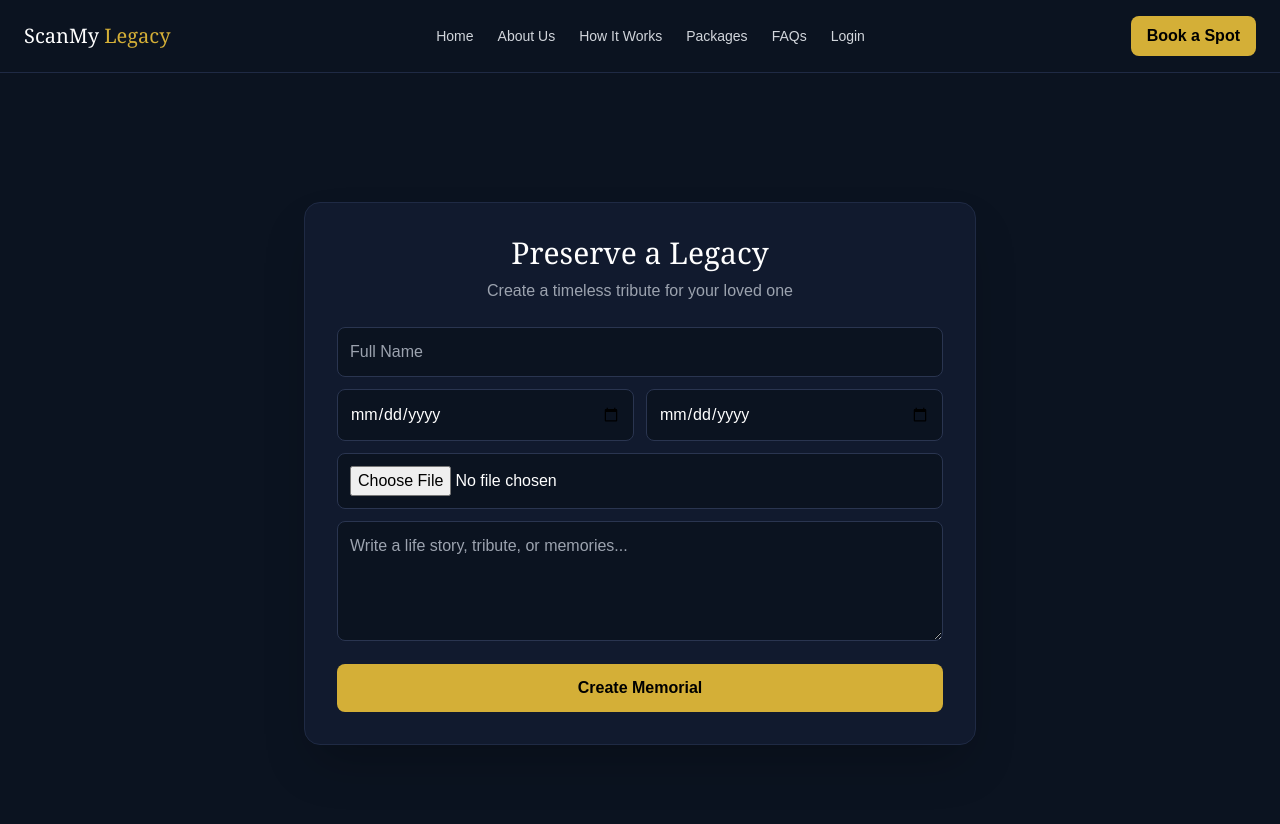
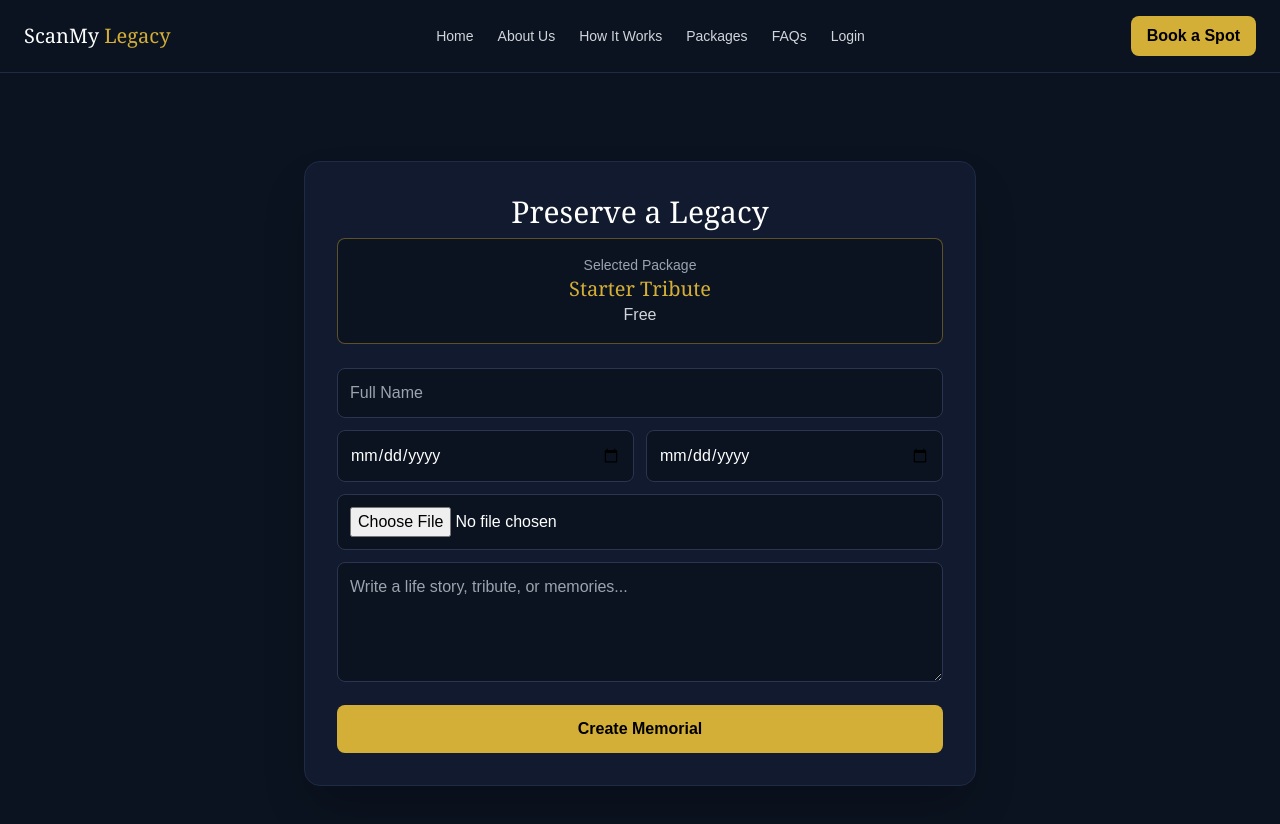
Before and after one commit to trinibuzz/scanmylegacy-app, a Next.js app: page /create-memorial in a window 1280 px wide. Shown: the top 824 px of the page. Built offline with nearby package versions, Linux system fonts and the light colour scheme.

Commit message:
Save selected package with memorial

```diff
--- a/app/api/memorials/route.ts
+++ b/app/api/memorials/route.ts
@@ -36,13 +36,15 @@ export async function POST(req: Request) {
     }
 
     const user = userRows[0];
-
     const formData = await req.formData();
 
     const full_name = formData.get("full_name") as string;
     const birth_date = formData.get("birth_date") as string;
     const death_date = formData.get("death_date") as string;
     const biography = formData.get("biography") as string;
+    const package_slug = formData.get("package_slug") as string;
+    const package_name = formData.get("package_name") as string;
+    const package_price = formData.get("package_price") as string;
     const coverPhoto = formData.get("cover_photo") as File | null;
 
     let coverPhotoPath = "";
@@ -68,11 +70,12 @@ export async function POST(req: Request) {
       coverPhotoPath = `/uploads/${fileName}`;
     }
 
-    const inviteToken =
-      Math.random().toString(36).substring(2) + Date.now();
+    const inviteToken = Math.random().toString(36).substring(2) + Date.now();
 
     await db.execute(
-      "INSERT INTO memorials (user_id, full_name, birth_date, death_date, biography, invite_token, cover_photo) VALUES (?, ?, ?, ?, ?, ?, ?)",
+      `INSERT INTO memorials
+      (user_id, full_name, birth_date, death_date, biography, invite_token, cover_photo, package_slug, package_name, package_price)
+      VALUES (?, ?, ?, ?, ?, ?, ?, ?, ?, ?)`,
       [
         user.id,
         full_name,
@@ -81,6 +84,9 @@ export async function POST(req: Request) {
         biography,
         inviteToken,
         coverPhotoPath,
+        package_slug,
+        package_name,
+        package_price,
       ]
     );
 
--- a/app/create-memorial/page.tsx
+++ b/app/create-memorial/page.tsx
@@ -1,8 +1,22 @@
 "use client";
 
+import { useSearchParams } from "next/navigation";
 import { useState } from "react";
 
+const packageNames: any = {
+  "starter-tribute": "Starter Tribute",
+  "standard-legacy": "Standard Legacy",
+  "premium-legacy": "Premium Legacy",
+  "eternal-legacy": "Eternal Legacy",
+};
+
 export default function CreateMemorial() {
+  const searchParams = useSearchParams();
+
+  const packageSlug = searchParams.get("package") || "starter-tribute";
+  const packagePrice = searchParams.get("price") || "0";
+  const packageName = packageNames[packageSlug] || "Starter Tribute";
+
   const [fullName, setFullName] = useState("");
   const [birthDate, setBirthDate] = useState("");
   const [deathDate, setDeathDate] = useState("");
@@ -16,6 +30,9 @@ export default function CreateMemorial() {
     formData.append("birth_date", birthDate);
     formData.append("death_date", deathDate);
     formData.append("biography", biography);
+    formData.append("package_slug", packageSlug);
+    formData.append("package_name", packageName);
+    formData.append("package_price", packagePrice);
 
     if (coverPhoto) {
       formData.append("cover_photo", coverPhoto);
@@ -33,7 +50,6 @@ export default function CreateMemorial() {
       return;
     }
 
-    alert("Memorial saved!");
     window.location.href = "/dashboard";
   };
 
@@ -44,9 +60,13 @@ export default function CreateMemorial() {
           Preserve a Legacy
         </h1>
 
-        <p className="mb-6 text-center text-gray-400">
-          Create a timeless tribute for your loved one
-        </p>
+        <div className="mb-6 rounded-lg border border-[#d4af37]/40 bg-[#0b1320] p-4 text-center">
+          <p className="text-sm text-gray-400">Selected Package</p>
+          <p className="font-serif text-xl text-[#d4af37]">{packageName}</p>
+          <p className="text-gray-300">
+            {Number(packagePrice) === 0 ? "Free" : `$${packagePrice} USD`}
+          </p>
+        </div>
 
         <input
           className="mb-3 w-full rounded-lg border border-[#2a3550] bg-[#0b1320] p-3"
```
